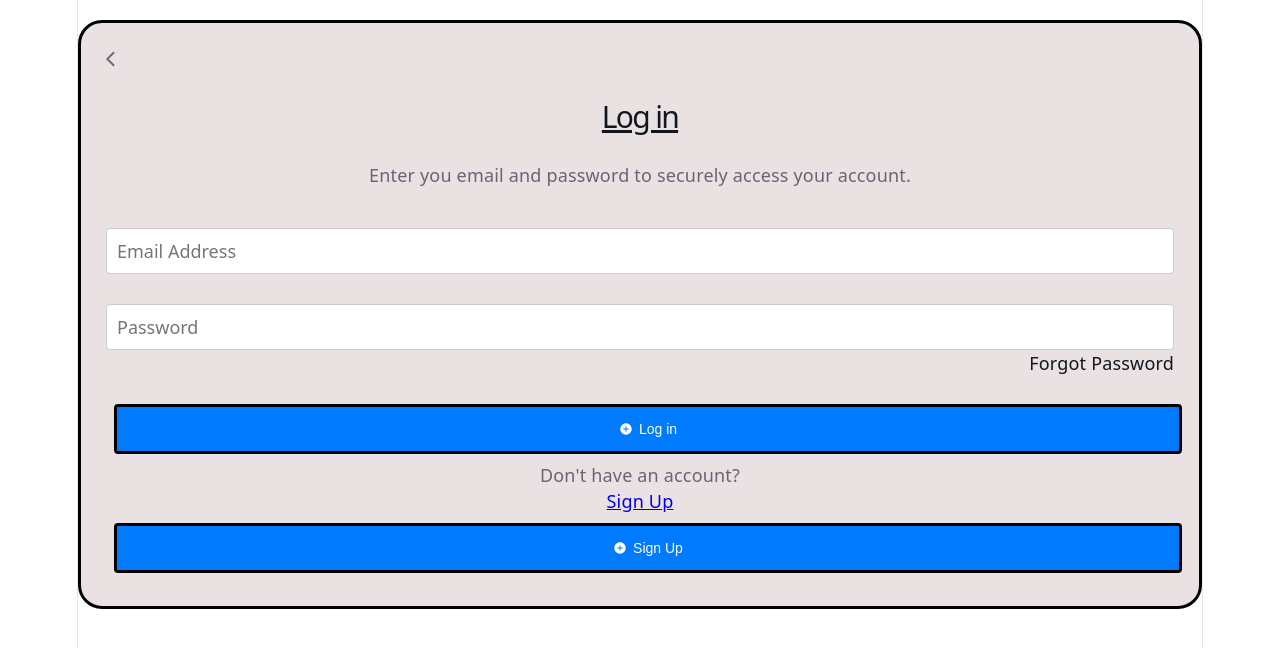
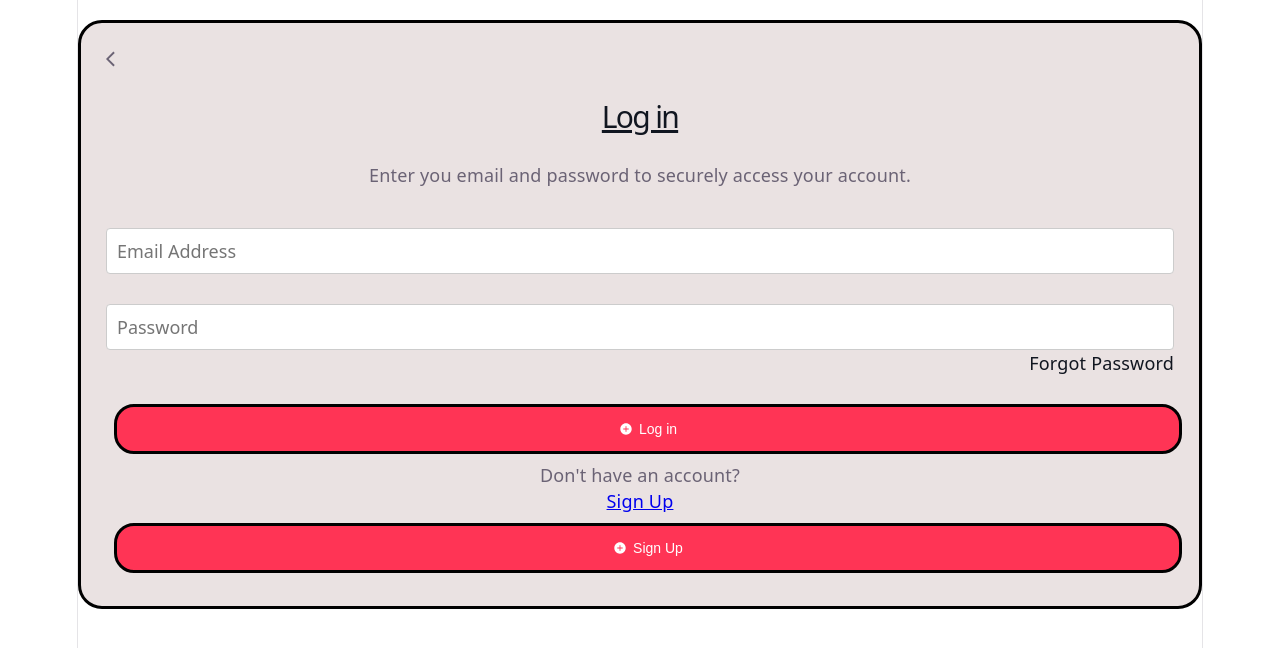
Before and after one commit to ntombizodwantlahla53-code/Shopping-List, a React (Vite) app: page / in a window 1280 px wide. Shown: the top 648 px of the page. Built offline with nearby package versions, Linux system fonts and the light colour scheme.

Commit message:
updated button style

```diff
--- a/src/components/Buttons/Button.module.css
+++ b/src/components/Buttons/Button.module.css
@@ -1,6 +1,6 @@
 .button {
   padding: 8px 12px;
-  border-radius: 4px;
+  border-radius: 20px;
   cursor: pointer;
   display: inline-flex;
   align-items: center;
@@ -12,11 +12,11 @@
  margin: 8px;
 }
 .button:hover{
-  background-color: lightseagreen;
+  background-color: rgb(247, 107, 130);
 }
 
 .inputting {
-  background-color: #007bff;
+  background-color: rgb(255, 52, 85);
   color: white;
   width: 100%;
   justify-content: center;
```
